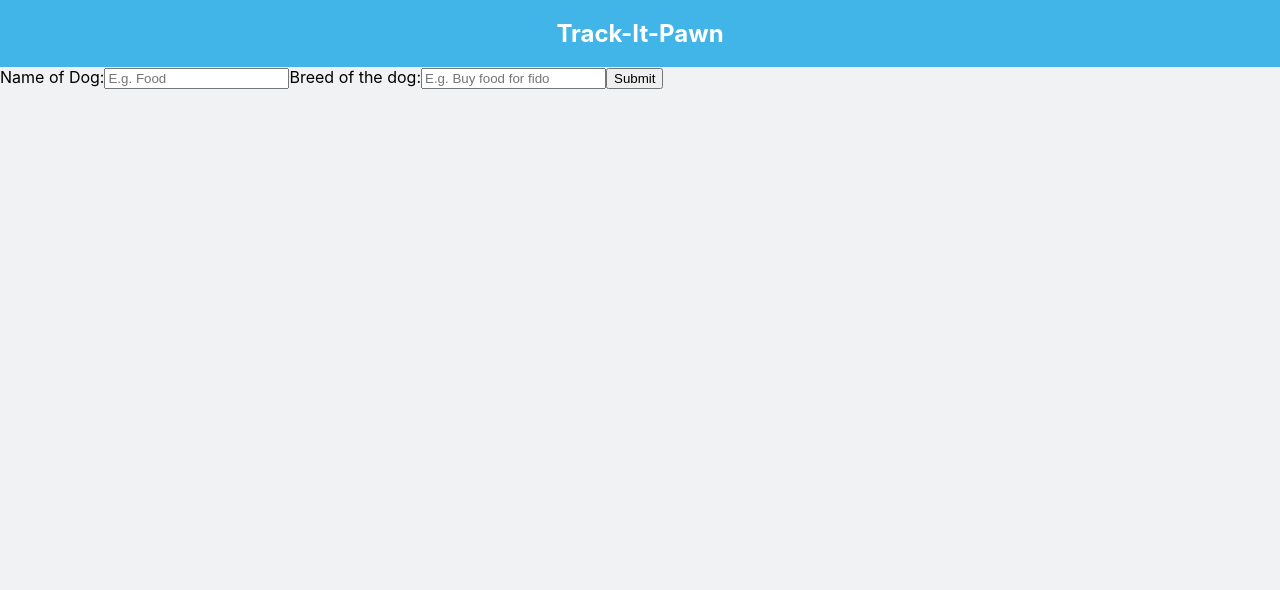
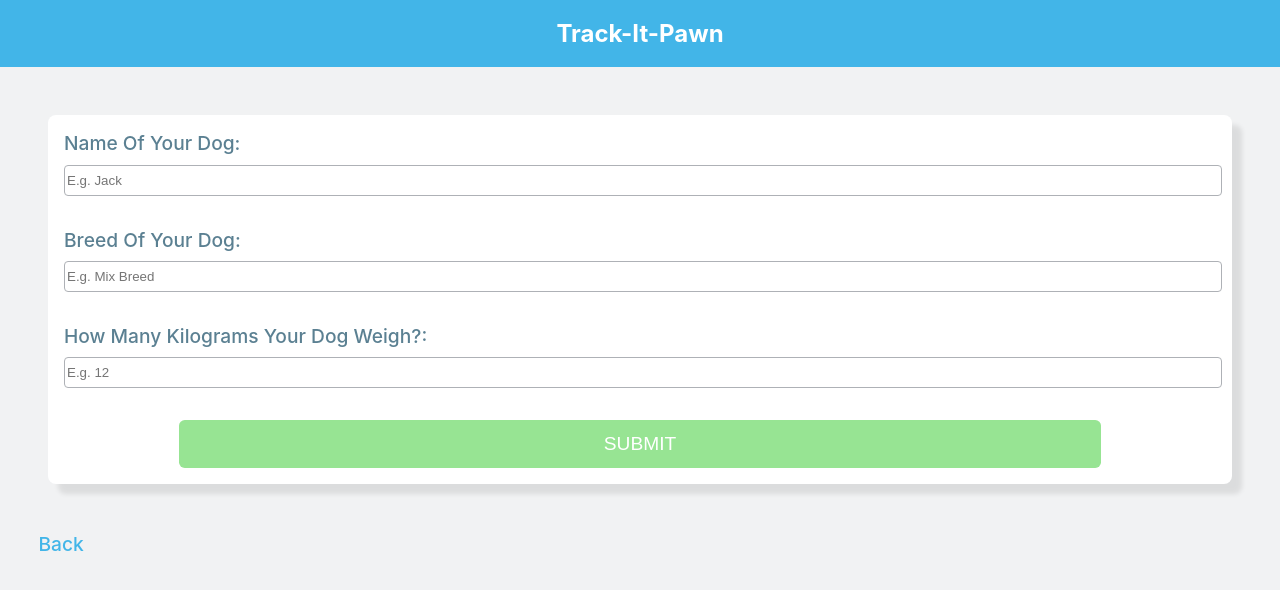
Before and after one commit to ricardomonte/tracker-it-pawn, a React (Create React App) app: page /add_dog in a window 1280 px wide. Shown: the top 590 px of the page. Built offline with nearby package versions, Linux system fonts and the light colour scheme.

Commit message:
Fix dog form and add kilograms

```diff
--- a/src/container/DogForm.js
+++ b/src/container/DogForm.js
@@ -1,8 +1,9 @@
 import React, { useState, useEffect, useRef } from 'react';
 import { connect } from 'react-redux';
-import { useHistory } from 'react-router-dom';
+import { useHistory, Link } from 'react-router-dom';
 import PropTypes from 'prop-types';
 import { createDog } from '../actions/dogsActions';
+import TrackerStyle from '../styles/Forms.module.css';
 
 const useDidUpdate = (callback, deps) => {
   const hasMount = useRef(false);
@@ -20,6 +21,7 @@ const DogForm = ({ dogCreate, dogSuccess }) => {
   const [dog, setDog] = useState({
     name: '',
     breed: '',
+    kilograms: '',
   });
 
   const [invalidForm, setInvalidform] = useState(false);
@@ -39,12 +41,13 @@ const DogForm = ({ dogCreate, dogSuccess }) => {
     setDog(updateDog);
   };
 
-  const handleValidation = (event) => {
-    if (dog.name === '' || dog.breed === '') {
+  const handleValidation = () => {
+    if (dog.name === '' || dog.breed === '' || dog.kilograms === '' || dog.kilograms === '0') {
       setInvalidform(true);
       return;
     }
-    event.preventDefault();
+    const kilogramsNumeric = parseInt(dog.kilograms, 10);
+    setDog({ ...dog, kilograms: kilogramsNumeric });
     dogCreate(dog);
   };
 
@@ -53,23 +56,36 @@ const DogForm = ({ dogCreate, dogSuccess }) => {
   };
 
   return (
-    <div>
-      <form onSubmit={handleValidation}>
-        <label htmlFor="name">
-          Name of Dog:
-          <input id="name" type="text" value={dog.name} name="name" onChange={handleChange} placeholder="E.g. Food" />
+    <div className={TrackerStyle.containerTotal}>
+      <form className={TrackerStyle.container}>
+        <label htmlFor="name" className={TrackerStyle.label}>
+          Name of your Dog:
+          <input className={TrackerStyle.inputs} id="name" type="text" value={dog.name} name="name" onChange={handleChange} placeholder="E.g. Jack" />
         </label>
-        <label htmlFor="breed">
-          Breed of the dog:
-          <input id="breed" type="text" value={dog.breed} name="breed" onChange={handleChange} placeholder="E.g. Buy food for fido" />
+        <label className={TrackerStyle.label} htmlFor="breed">
+          Breed of your dog:
+          <input className={TrackerStyle.inputs} id="breed" type="text" value={dog.breed} name="breed" onChange={handleChange} placeholder="E.g. Mix Breed" />
         </label>
-        <button type="submit">Submit</button>
+        <label className={TrackerStyle.label} htmlFor="kilograms">
+          How many kilograms your dog weigh?:
+          <input className={TrackerStyle.inputs} id="kilograms" type="number" value={dog.kilograms} name="kilograms" onChange={handleChange} placeholder="E.g. 12" />
+        </label>
+        <button type="button" onClick={handleValidation} className={TrackerStyle.btn}>Submit</button>
       </form>
       {
       invalidForm
-        ? <div onMouseOver={handleSpan} onFocus={handleSpan}>invalid formw</div>
+        ? (
+          <div
+            onMouseOver={handleSpan}
+            onFocus={handleSpan}
+            className={TrackerStyle.invalid}
+          >
+            invalid form
+          </div>
+        )
         : <div />
       }
+      <Link to="/profile" className={TrackerStyle.back}>Back</Link>
     </div>
   );
 };
```
